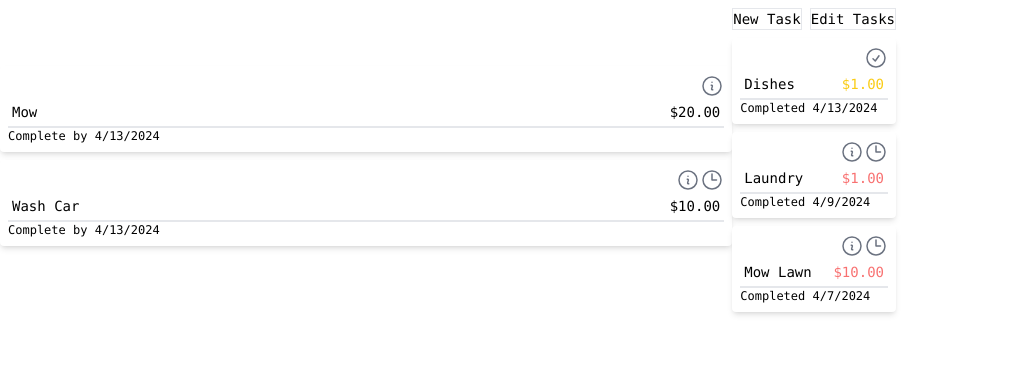
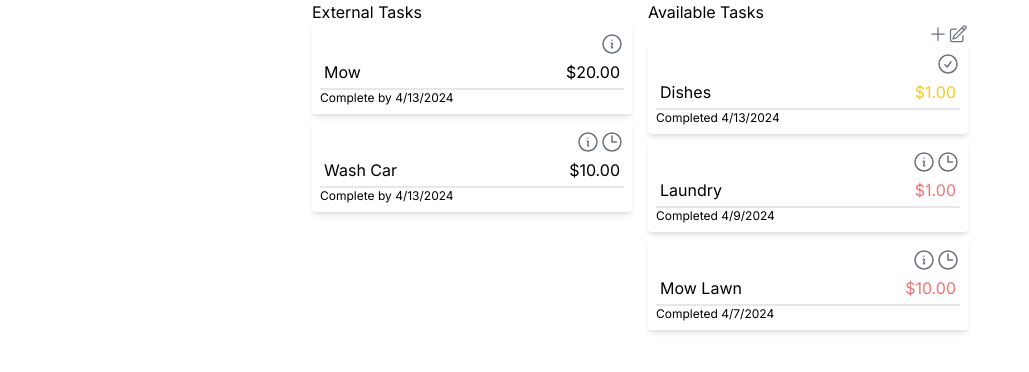
Before and after one commit to blaksmith205/famdit, a Next.js app: page /parent in a window 1280 px wide. Shown: the top 372 px of the page, without its empty margins (0-1029 px from the left). Built offline with nearby package versions, Linux system fonts and the light colour scheme.

Commit message:
Updates look of parent page

```diff
--- a/src/app/components/Header.tsx
+++ b/src/app/components/Header.tsx
@@ -1,22 +1,23 @@
 "use client";
-import { usePathname } from 'next/navigation'
 import { Menu } from '@headlessui/react'
 import { Fragment } from 'react'
 import { ChevronDownIcon, UserIcon } from '@heroicons/react/20/solid'
 
-export default function Header({links}: {links: {href: string, label: string}[]}) {
-    const pathname = usePathname()
+export type UserRoute = {
+    href: string;
+    label: string;
+    isChild: boolean;
+}
 
+export default function Header({links}: {links: UserRoute[]}) {
     return (
-        <header className='fixed left-0 top-0 flex w-full justify-center pb-6 pt-8 gap-80'>
+        <div className='fixed left-0 top-0 flex w-full justify-center pb-6 pt-8 gap-80'>
             <a href='/'>
                 <UserIcon
                     className="-mr-1 ml-2 h-20 w-20 text-gray-500 hover:text-black"
                     aria-hidden="true"
                 />
             </a>
-            { pathname !== "/" ? <h1 className='float-center'>Welcome {pathname}!</h1> : <></>}
-
             <Menu as="div" className="relative inline-block text-left">
                 <Menu.Button className="inline-flex w-full justify-center rounded-md bg-black/20 px-4 py-2 text-sm font-medium text-white hover:bg-black/30 focus:outline-none focus-visible:ring-2 focus-visible:ring-white/75">
                     Sign In As
@@ -37,7 +38,7 @@ export default function Header({links}: {links: {href: string, label: string}[]}
                     ))}
                 </Menu.Items>
             </Menu>
-        </header>
+        </div>
     )
 
 }
--- a/src/app/components/Layout.tsx
+++ /dev/null
@@ -1,15 +0,0 @@
-// components/Layout.js
-import React, { Component } from 'react';
-import Header from './Header';
-
-class Layout extends Component {
-    render () {
-        const { children } = this.props
-        return (
-        <div className='layout'>
-            <Header links={children.links}/>
-            {children}
-        </div>
-        );
-    }
-}
--- a/src/app/components/CreateTaskDialog.tsx
+++ b/src/app/components/create-task-dialog.tsx
@@ -1,7 +1,7 @@
 import { Dialog, Transition } from '@headlessui/react'
 import { Fragment } from 'react'
-import { TaskConsumer } from './TaskBlock'
-import TaskForm from './TaskForm'
+import { TaskConsumer } from './task-card'
+import TaskForm from './task-form'
 
 export default function CreateTaskDialog({open, setOpen, useTask}: {open: boolean, setOpen: (state: boolean) => void, useTask: TaskConsumer}) {
 
--- a/src/app/components/InfoDialog.tsx
+++ b/src/app/components/info-dialog.tsx
@@ -1,6 +1,6 @@
 import { Dialog, Transition } from '@headlessui/react'
 import { Fragment } from 'react'
-import { Task, TaskConsumer, TaskState } from './TaskBlock'
+import { Task, TaskConsumer, TaskState } from './task-card'
 
 export default function InfoDialog({task, open, setOpen, onApprove}: {task: Task, open: boolean, setOpen: (_: boolean) => void, onApprove?: TaskConsumer}) {
 
--- a/src/app/components/TaskBlock.tsx
+++ b/src/app/components/task-card.tsx
@@ -1,7 +1,7 @@
 "use client";
 import { ClockIcon, CheckCircleIcon, InformationCircleIcon } from "@heroicons/react/24/outline";
 import { useState } from 'react';
-import InfoDialog from "./InfoDialog";
+import InfoDialog from "./info-dialog";
 
 export enum TaskState {
     Available, // Color with black text
--- a/src/app/components/TaskForm.tsx
+++ b/src/app/components/task-form.tsx
@@ -1,5 +1,5 @@
 import { FormEventHandler, useState } from 'react'
-import { Task, TaskAction, TaskState, TaskConsumer } from './TaskBlock'
+import { Task, TaskAction, TaskState, TaskConsumer } from './task-card'
 
 const emptyTask = {
     name: "",
--- a/src/app/layout.tsx
+++ b/src/app/layout.tsx
@@ -1,12 +1,18 @@
 import type { Metadata } from "next";
 import { Inter } from "next/font/google";
 import "./globals.css";
+import Header, { UserRoute } from "./components/header";
 
 const inter = Inter({ subsets: ["latin"] });
 
+const links = [
+  {href: "/parent", label:"Parent", isChild: false},
+  {href: "/john", label:"John", isChild: true},
+] as UserRoute[]
+
 export const metadata: Metadata = {
-  title: "Create Next App",
-  description: "Generated by create next app",
+  title: "Famdit",
+  description: "A prototype for Fin 6777 class",
 };
 
 export default function RootLayout({
--- a/src/app/page.tsx
+++ b/src/app/page.tsx
@@ -1,20 +1,6 @@
-"use client";
-import Image from "next/image";
-import TaskBlock from "./components/TaskBlock";
-import Header from "./components/Header";
-import Link from "next/link";
-import { CardHeader } from "@material-tailwind/react";
-import ParentPage from "./parent/page";
-import { useState } from "react";
-
 export default function Home() {
-  const [user, setUser] = useState("Parent");
-
-
+  // Show nothing but the header
   return (
-    <main className="">
-      <Header links={[{href: "/parent", label:"Parent"}, {href: "/john", label:" Child - John"}]}/>
-      {/* <ParentPage/> */}
-    </main>
+    <></>
   );
 }
--- a/src/app/pages/_app.tsx
+++ /dev/null
@@ -1,14 +0,0 @@
-import React from 'react';
-import App from 'next/app';
-import Layout from '../components/Header';
-
-export default class FamditApp extends App {
-  render () {
-    const { Component, pageProps } = this.props
-    return (
-      <Layout links={[{href: "/parent", label:"Parent"}, {href: "/john", label:" Child - John"}]}>
-        <Component {...pageProps} />
-      </Layout>
-    )
-  }
-}
--- a/src/app/parent/page.tsx
+++ b/src/app/parent/page.tsx
@@ -1,8 +1,8 @@
 "use client";
-import { useEffect, useState } from "react";
-import TaskBlock, {TaskState, TaskAction, Task, TaskConsumer } from "../components/TaskBlock";
-import CreateTaskDialog from "../components/CreateTaskDialog";
-import TaskForm from "../components/TaskForm";
+import { useState } from "react";
+import TaskBlock, {TaskState, TaskAction, Task, TaskConsumer } from "../components/task-card";
+import CreateTaskDialog from "../components/create-task-dialog";
+import { PlusIcon, PencilSquareIcon } from "@heroicons/react/24/outline";
 
 const defaultTasks = [
     {name:"Dishes", amount: 1, parentView: true, state: TaskState.Pending, info: "Do that dishes when they pile up.", actions: [TaskAction.Approve]},
@@ -32,22 +32,28 @@ export default function ParentPage() {
     }
 
     return (
-        <div className="z-10 max-w-4xl w-full items-center justify-center font-mono text-sm lg:flex">
-            <div className="flex-1">
+        <div className="columns-2 w-full h-screen flex items-center justify-center gap-4 overflow-y-auto">
+            <div className="w-1/4 h-full">
+                <h1>External Tasks</h1>
                 {externalTasks.map((task) =>
                     <TaskBlock key={task.name} task={task} onApprove={handleApproveTask}/>
                 )}
             </div>
-            <div className="flex-col ">
-                <div className="flex justify-end gap-2 py-2">
-                    <button className="text-black hover:text-gray-500 border" onClick={() => setCreateTask(true)}>New Task</button>
-                    <button className="text-black hover:text-gray-500 border">Edit Tasks</button>
+            <div className="w-1/4 h-full">
+                <h1>Available Tasks</h1>
+                <div className="flex justify-end">
+                    <button className="text-gray-500 hover:text-black size-5" onClick={() => setCreateTask(true)}>
+                        <PlusIcon/>
+                    </button>
+                    <button className="text-gray-500 hover:text-black size-5">
+                        <PencilSquareIcon/>
+                    </button>
                 </div>
-                <CreateTaskDialog open={createTask} setOpen={setCreateTask} useTask={addTask}/>
                 {tasks.map((task) =>
                     <TaskBlock key={task.name} task={task}/>
                 )}
             </div>
+            <CreateTaskDialog open={createTask} setOpen={setCreateTask} useTask={addTask}/>
       </div>
     )
 }
```
